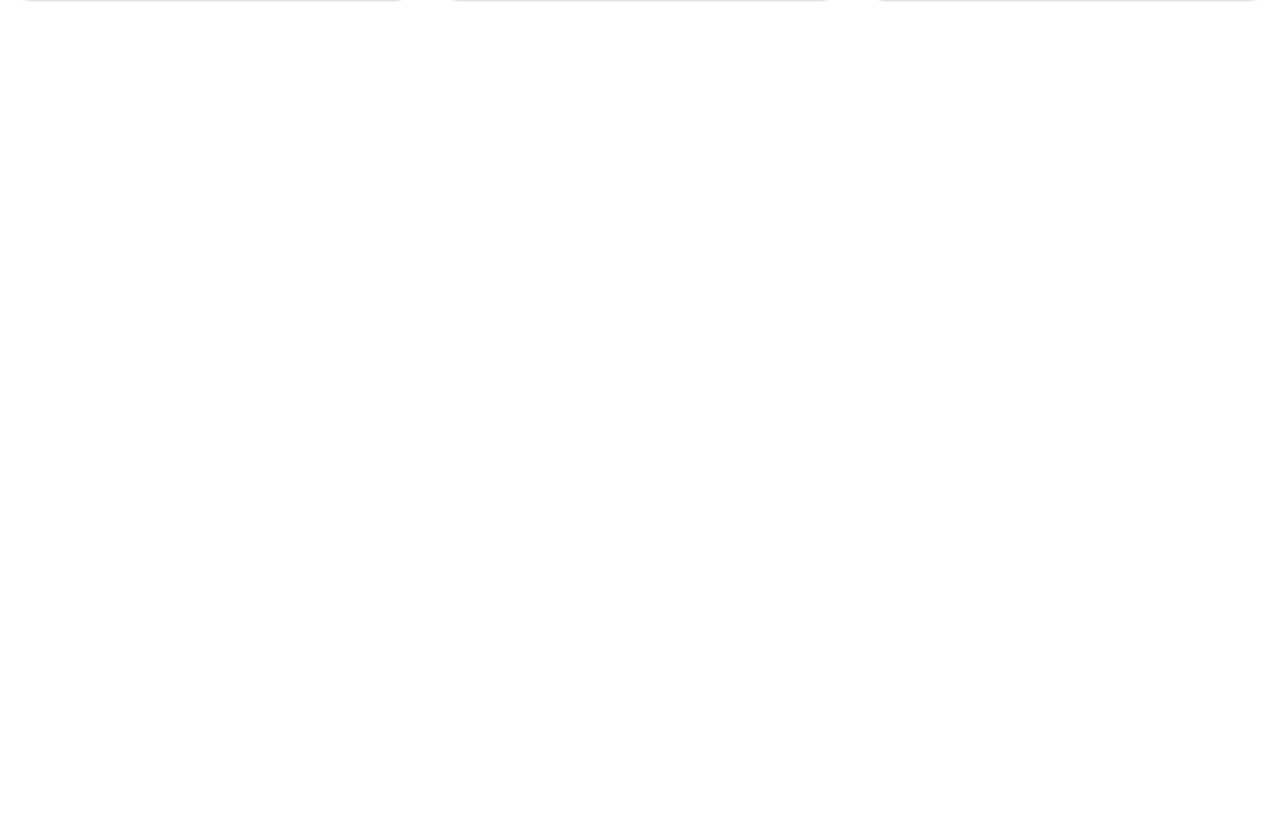
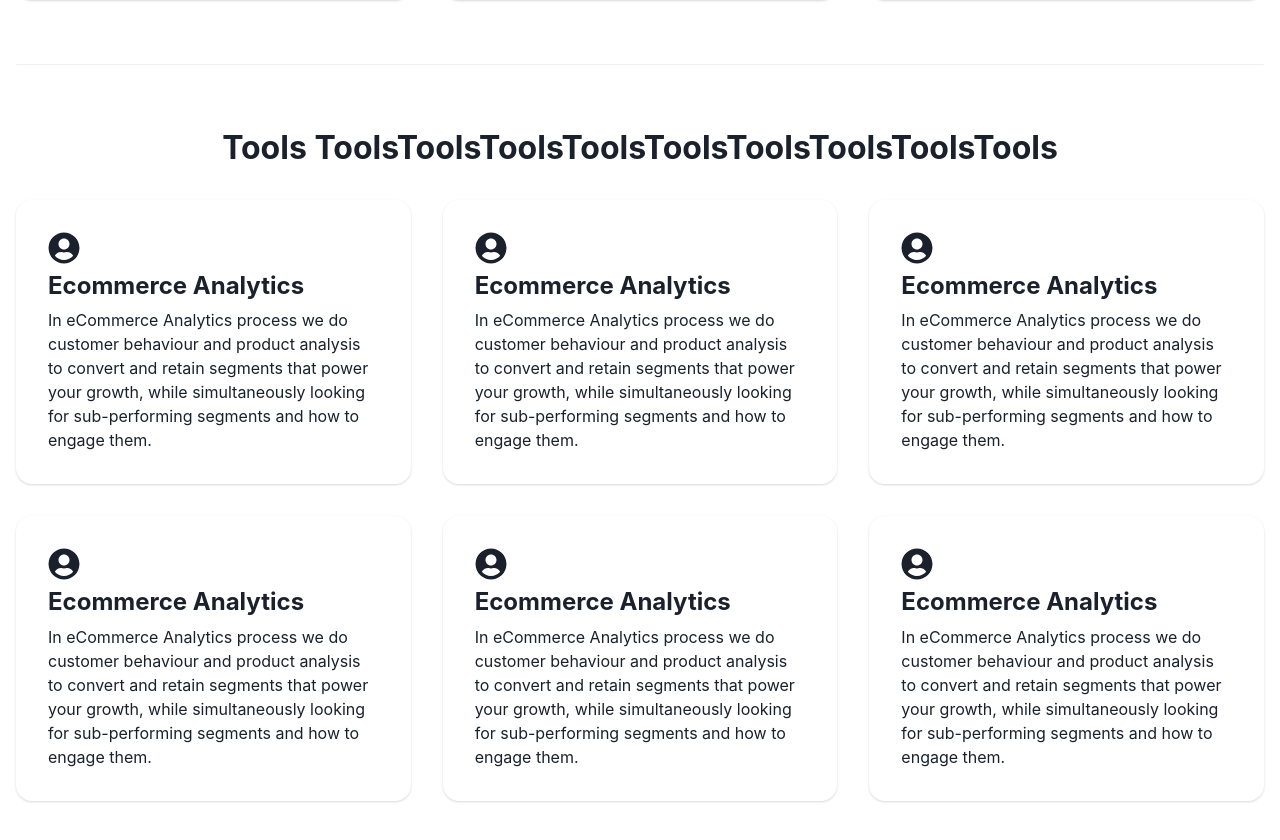
Before and after one commit to hieumdd/dd-growth, a Next.js app: page / in a window 1280 px wide. Shown: the part 1764-2604 px from the top of the page. Before the commit the page ends 1892 px from the top, so only its background shows below. Built offline with nearby package versions, Linux system fonts and the light colour scheme.

Commit message:
feat: Added Tools

```diff
--- /dev/null
+++ b/components/home/Tools.tsx
@@ -0,0 +1,82 @@
+import React from 'react';
+import { VStack, Wrap, WrapItem, Heading, Text } from '@chakra-ui/react';
+import { FaUserCircle } from 'react-icons/fa';
+
+type ToolProp = {
+    Icon: any;
+    title: string;
+    desc: string;
+};
+
+const tools: ToolProp[] = [
+    {
+        Icon: FaUserCircle,
+        title: 'Ecommerce Analytics',
+        desc: `In eCommerce Analytics process we do customer behaviour and product analysis to convert and retain segments that power your growth, while simultaneously looking for sub-performing segments and how to engage them.`,
+    },
+    {
+        Icon: FaUserCircle,
+        title: 'Ecommerce Analytics',
+        desc: `In eCommerce Analytics process we do customer behaviour and product analysis to convert and retain segments that power your growth, while simultaneously looking for sub-performing segments and how to engage them.`,
+    },
+    {
+        Icon: FaUserCircle,
+        title: 'Ecommerce Analytics',
+        desc: `In eCommerce Analytics process we do customer behaviour and product analysis to convert and retain segments that power your growth, while simultaneously looking for sub-performing segments and how to engage them.`,
+    },
+    {
+        Icon: FaUserCircle,
+        title: 'Ecommerce Analytics',
+        desc: `In eCommerce Analytics process we do customer behaviour and product analysis to convert and retain segments that power your growth, while simultaneously looking for sub-performing segments and how to engage them.`,
+    },
+    {
+        Icon: FaUserCircle,
+        title: 'Ecommerce Analytics',
+        desc: `In eCommerce Analytics process we do customer behaviour and product analysis to convert and retain segments that power your growth, while simultaneously looking for sub-performing segments and how to engage them.`,
+    },
+    {
+        Icon: FaUserCircle,
+        title: 'Ecommerce Analytics',
+        desc: `In eCommerce Analytics process we do customer behaviour and product analysis to convert and retain segments that power your growth, while simultaneously looking for sub-performing segments and how to engage them.`,
+    },
+];
+
+const ToolCard = ({ Icon, title, desc }: ToolProp) => (
+    <VStack
+        alignItems={{ base: 'center', md: 'flex-start' }}
+        className="shadow"
+        p="2rem"
+    >
+        <Icon size="2rem" />
+        <Heading
+            as="h3"
+            fontSize="1.5rem"
+            textAlign={{ base: 'center', md: 'left' }}
+        >
+            {title}
+        </Heading>
+        <Text textAlign={{ base: 'center', md: 'left' }}>{desc}</Text>
+    </VStack>
+);
+
+const Tools = () => (
+    <VStack spacing="2rem">
+        <Heading as="h2" fontSize="2rem">
+            Tools ToolsToolsToolsToolsToolsToolsToolsToolsTools
+        </Heading>
+        <Wrap
+            wrap="wrap"
+            alignContent="space-around"
+            direction={{ base: 'column', md: 'row' }}
+            spacing={{ base: '1rem', md: '2rem' }}
+        >
+            {tools.map(({ Icon, title, desc }, i) => (
+                <WrapItem key={i} flex="1 0 calc(33% - 2rem)">
+                    <ToolCard Icon={Icon} title={title} desc={desc} />
+                </WrapItem>
+            ))}
+        </Wrap>
+    </VStack>
+);
+
+export default Tools;
--- a/pages/index.tsx
+++ b/pages/index.tsx
@@ -3,11 +3,13 @@ import React from 'react';
 import Layout from '../components/layout/Layout';
 import Hero from '../components/home/Hero';
 import Services from '../components/home/Services';
+import Tools from '../components/home/Tools';
 
 const Home = () => (
     <Layout title="dd-Growth" description="Home">
         <Hero />
         <Services />
+        <Tools />
     </Layout>
 );
 
```
